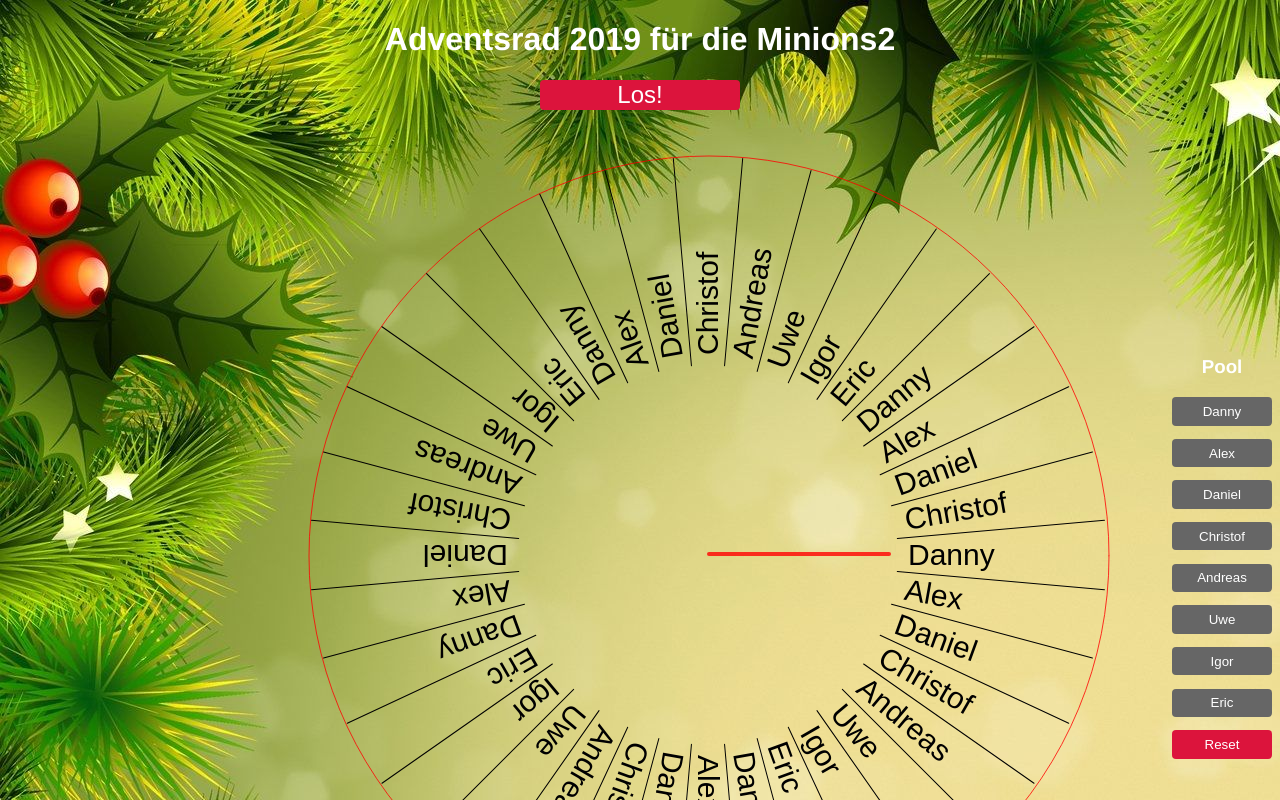
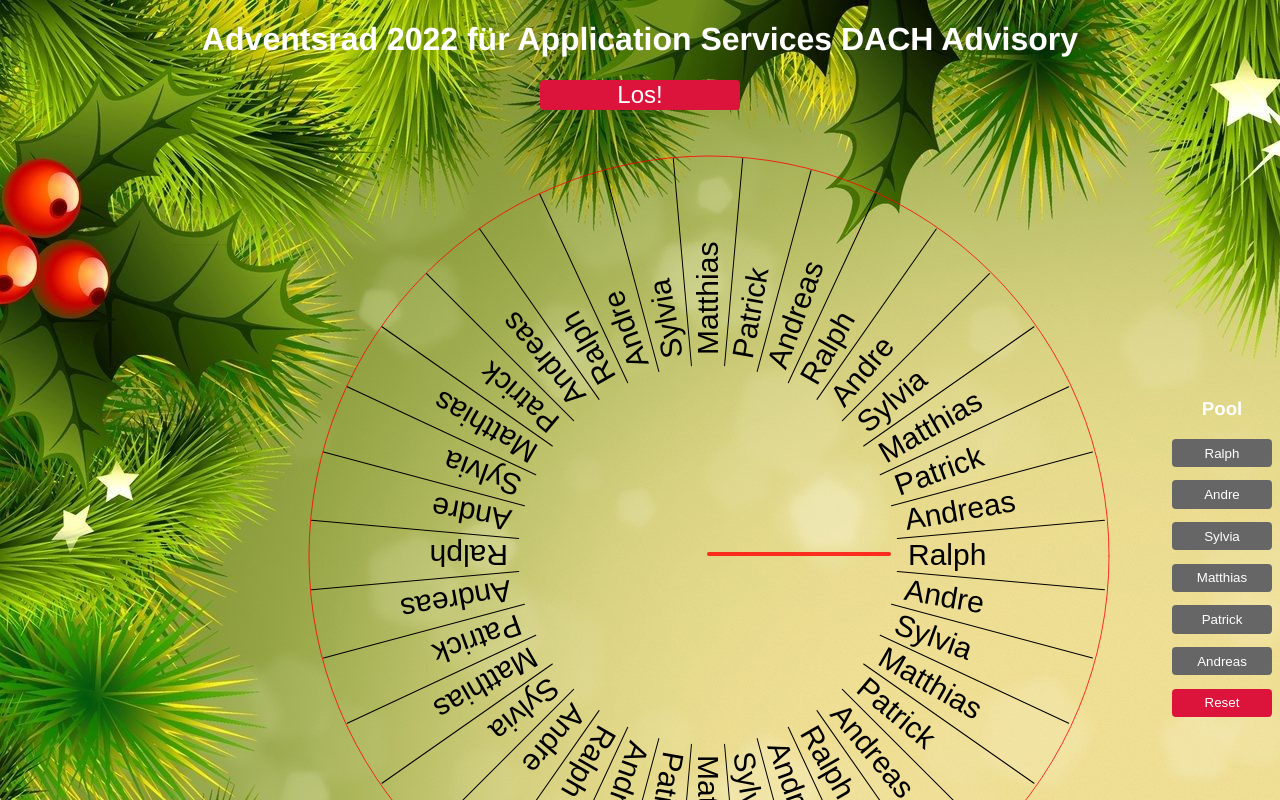
Before and after one commit to csharpparadise/adventsrad, an Angular app: page / in a window 1280 px wide. Shown: the top 800 px of the page. Built offline with nearby package versions, Linux system fonts and the light colour scheme.

Commit message:
changes due to new team and season

```diff
--- a/src/app/app.component.html
+++ b/src/app/app.component.html
@@ -1,5 +1,5 @@
 <h1>
-  Adventsrad 2019 für die Minions2
+  Adventsrad 2022 für Application Services DACH Advisory
 </h1>
 <div>
   <button class="init" (mousedown)="setPower()" (mouseup)="startAnimation()">Los!</button>
--- a/src/services/team-mate.service.ts
+++ b/src/services/team-mate.service.ts
@@ -5,7 +5,7 @@ import { Injectable } from '@angular/core';
 })
 export class TeamMateService {
 
-  readonly team = ['Danny', 'Alex', 'Daniel', 'Christof', 'Andreas', 'Uwe', 'Igor', 'Eric'];
+  readonly team = ['Ralph', 'Andre', 'Sylvia', 'Matthias', 'Patrick', 'Andreas'];
   readonly STORAGE_KEY = 'advent_players';
 
   constructor() { }
```
Also changed, not shown: 1 other file (tests, documents, lock files or other folders).
